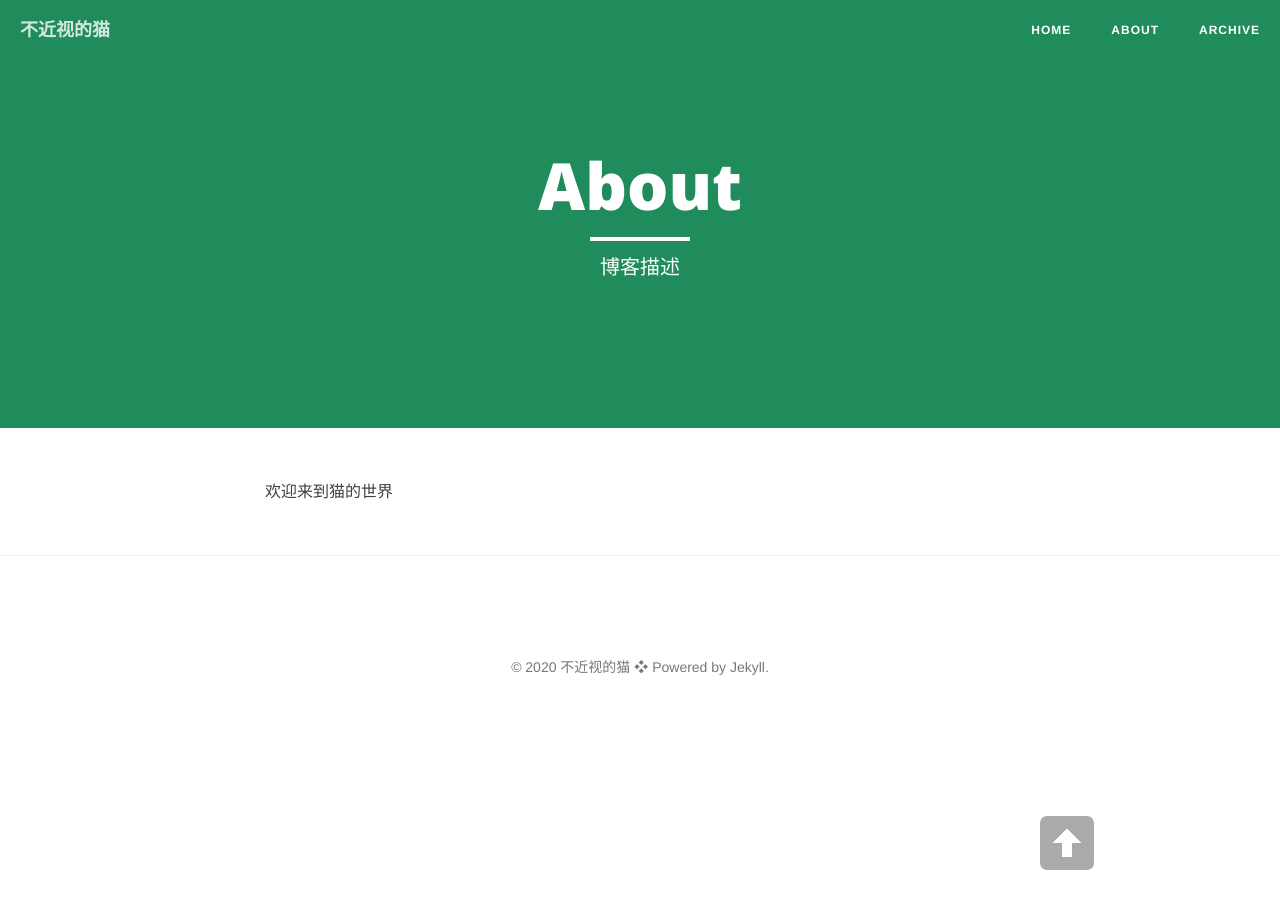
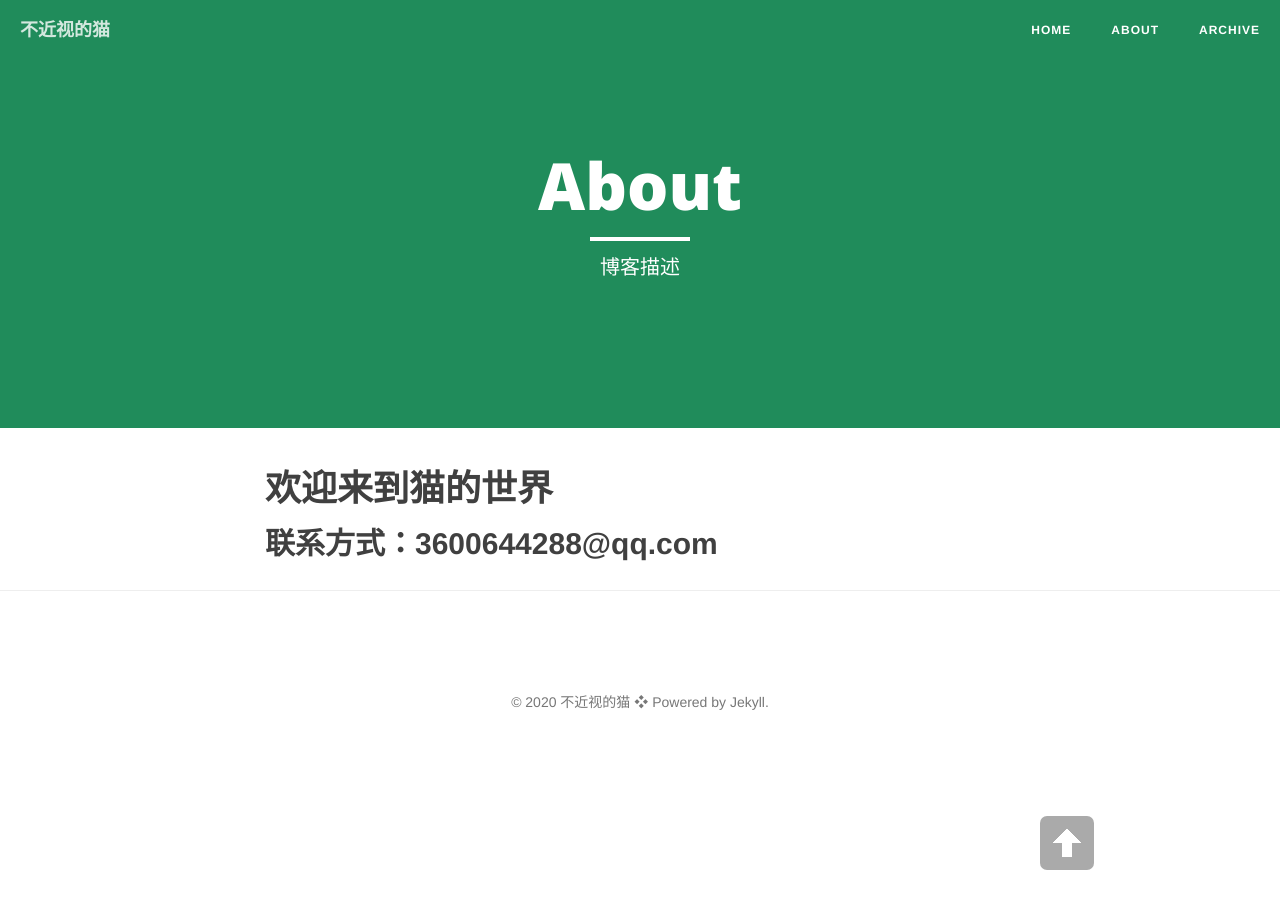
Before and after one commit to bjsdm/bjsdm.github.io, a Jekyll site: the page built from about.md, in a window 1280 px wide. Built offline with Jekyll 4.4.1, drawn with Linux system fonts in a browser that asks for light colours; nearby versions of some CDN libraries.

Commit message:
Update about.md

```diff
--- a/about.md
+++ b/about.md
@@ -5,4 +5,6 @@ description: "博客描述"
 header-img: "img/green.jpg"
 ---
 
-欢迎来到猫的世界
+# 欢迎来到猫的世界
+
+## 联系方式：3600644288@qq.com
```
